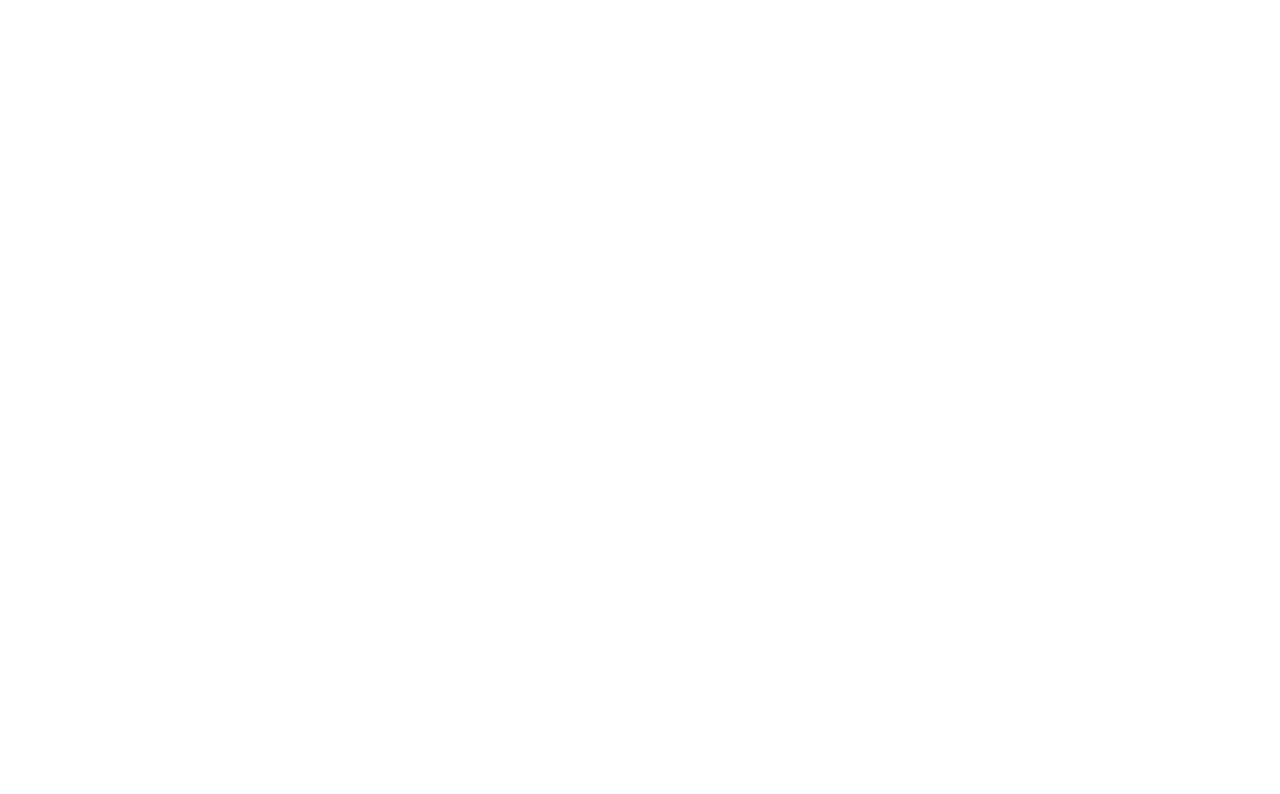
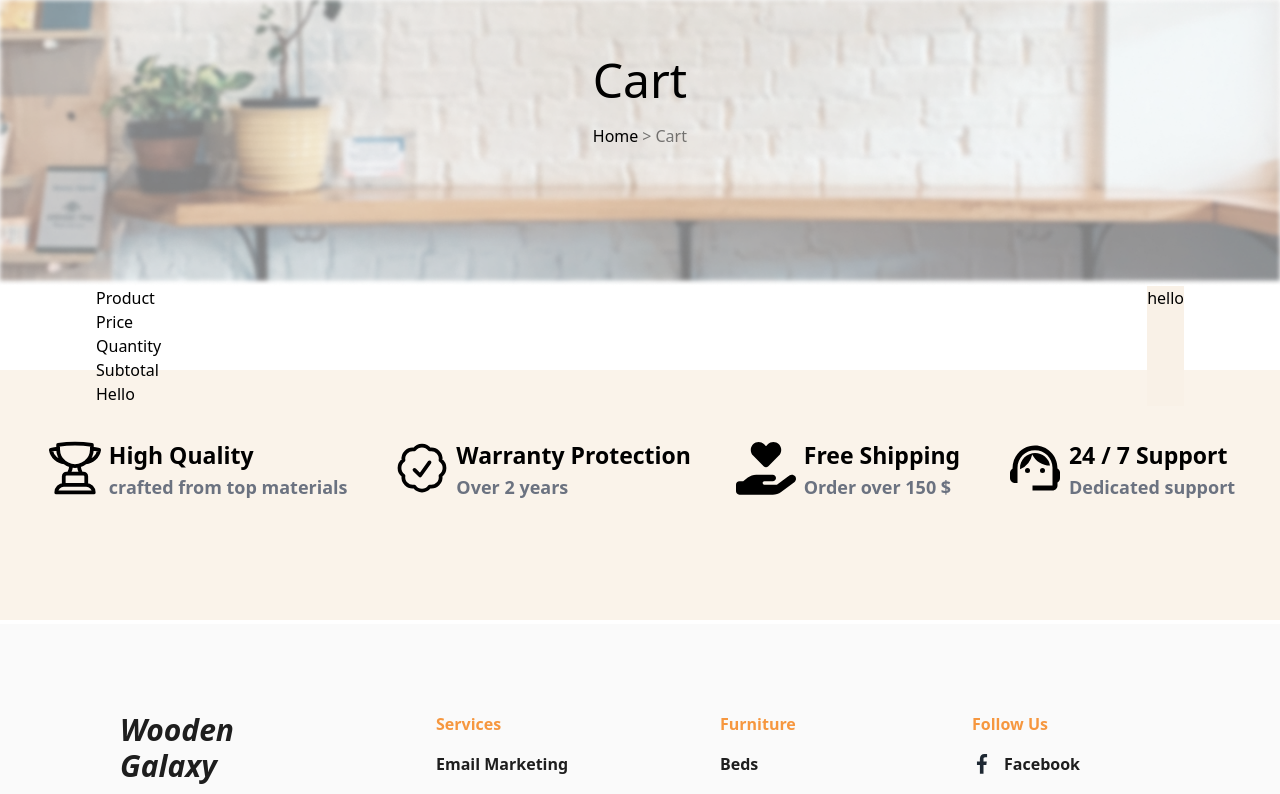
Before and after one commit to Manish6906/wooden-galaxy, a React (Vite) app: page /Cart in a window 1280 px wide. Before the commit this address had no page. Shown: the top 794 px of the page. Built offline with nearby package versions, Linux system fonts and the light colour scheme.

Commit message:
complete

```diff
--- a/src/App.jsx
+++ b/src/App.jsx
@@ -8,6 +8,7 @@ import Login from "./Pages/Login";
 import Blog from "./Pages/Blog";
 import Signup from "./Pages/Signup";
 import Shop from "./Pages/Shop";
+import Cart from "./Pages/Cart";
 import OurStory from "./Pages/OurStory";
 import Faq from "./Pages/Faq";
 import Contact from "./Pages/Contact";
@@ -35,6 +36,7 @@ const App = () => {
         <Route path="/Contact" element={<Contact />} />
         <Route path="/Login" element={<Login />} />
         <Route path="/Signup" element={<Signup />} />
+        <Route path="/Cart" element={<Cart />} />
         <Route path="/Single_product" element={<Single_product />} />
         <Route
           path="/dining"
--- a/src/Components/B_blog.jsx
+++ b/src/Components/B_blog.jsx
@@ -15,6 +15,7 @@ import Nav from "../assets/faq/Nav.png";
 import { Link } from "react-router-dom";
 import { GiHamburgerMenu } from "react-icons/gi";
 import SubFooter from "./SubFooter";
+import Footer2 from "./Footer2";
 
 const B_blog = () => {
   // const [value, setvalue] = useState("")
@@ -53,6 +54,7 @@ const B_blog = () => {
         <div className="h-8 flex items-center justify-end pr-5 shadow-sm shadow-slate-500 relative">
           <GiHamburgerMenu />
         </div>
+        <div>
           <div className="absolute p-2 bg-white right-0 z-10 top-9 shadow-2xl">
             <div className="relative">
               <form action="">
@@ -97,6 +99,52 @@ const B_blog = () => {
                   </li>
                 </Link>
               </ul>
+            </div>
+          </div><div className="absolute p-2 bg-white right-0 z-10 top-9 shadow-2xl">
+            <div className="relative">
+              <form action="">
+                <input
+                  type="search"
+                  className="border-2 border-[#9F9F9F] p-2 pl-4 pr-8 rounded-lg outline-none"
+                />
+                <IoSearchSharp className="text-xl absolute top-3 right-8" onClick={handleclick()} />
+              </form>
+            </div>
+            <div className="p-2">
+              <h3 className="font-medium text-xl">Categories</h3>
+              <ul className="mt-4 flex flex-col gap-3 text-[#9F9F9F]">
+                <Link to="link">
+                  <li className="flex justify-between hover:bg-[#9F9F9F] hover:text-white p-1">
+                    <li>Crafts</li>
+                    <li>2</li>
+                  </li>
+                </Link>
+                <Link to="link">
+                  <li className="flex justify-between hover:bg-[#9F9F9F] hover:text-white p-1">
+                    <li>Design</li>
+                    <li>8</li>
+                  </li>
+                </Link>
+                <Link to="link">
+                  <li className="flex justify-between hover:bg-[#9F9F9F] hover:text-white p-1">
+                    <li>Handmade</li>
+                    <li>7</li>
+                  </li>
+                </Link>
+                <Link to="link">
+                  <li className="flex justify-between hover:bg-[#9F9F9F] hover:text-white p-1">
+                    <li>Interior</li>
+                    <li>1</li>
+                  </li>
+                </Link>
+                <Link to="link">
+                  <li className="flex justify-between hover:bg-[#9F9F9F] hover:text-white p-1">
+                    <li>Wood</li>
+                    <li>6</li>
+                  </li>
+                </Link>
+              </ul>
+            </div>
           </div>
         </div>
       </section>
@@ -375,6 +423,7 @@ const B_blog = () => {
 
       <div className="mt-20">
         <SubFooter />
+        <Footer2 />
       </div>
     </div>
   );
--- a/src/Components/Navbar.jsx
+++ b/src/Components/Navbar.jsx
@@ -104,16 +104,18 @@ const Navbar = () => {
               <div className="flex items-center">
                 <IoMdLogIn size={25} color="blue" />
                 <h1>
-                <Link to="/Login">
-                  Login
-                </Link>
+                  <Link to="/Login">
+                    Login
+                  </Link>
                 </h1>
               </div>
               <div className="flex items-center ">
                 <img src={Wish} alt="" className="h-6 w-6" />
               </div>
               <div className="flex items-center ">
-                <img src={Trolley} alt="" className="h-6 w-7" />
+                <Link to="/Cart">
+                  <img src={Trolley} alt="" className="h-6 w-7" />
+                </Link>
               </div>
             </div>
             {/* </div> */}
--- /dev/null
+++ b/src/Pages/Cart.jsx
@@ -0,0 +1,57 @@
+import React from 'react';
+import AbhiCards_2 from '../Components/AbhiCards_2';
+import SubFooter from '../Components/SubFooter';
+import Footer from '../Components/Footer';
+import { Link } from "react-router-dom";
+import Nav from "../assets/faq/Nav.png";
+
+const Cart = () => {
+    return (
+      <>
+      <section>
+          <div className="w-full h-50 flex justify-center">
+            <img src={Nav} alt="" />
+
+            <div className="absolute flex flex-col justify-center mt-2 sm:mt-14">
+              <h1 className="font-medium text-3xl sm:text-5xl">Cart</h1>
+              <ul className="mt-1 sm:mt-5 flex gap-1">
+                <li>
+                  <Link to="/" style={{ opacity: 1 }}>
+                    Home
+                  </Link>
+                </li>
+                <li style={{ opacity: 0.5 }}>&gt;</li>
+                <li>
+                  <Link to="/Blog" style={{ opacity: 0.5 }}>
+                    Cart
+                  </Link>
+                </li>
+              </ul>
+            </div>
+          </div>
+        </section>
+
+        <section className='h-20 mx-20'>
+        <div className='flex flex-col md:flex-row justify-between mx-4'>
+          <div>
+            <div>
+              <ul>
+                <li>Product</li>
+                <li>Price</li>
+                <li>Quantity</li>
+                <li>Subtotal</li>
+              </ul>
+            </div>
+            <div>Hello</div>
+          </div>
+          <div className='bg-[#F9F1E7]'>hello</div>
+        </div>
+      </section>
+
+        <SubFooter />
+        <Footer />
+      </>
+    )
+  }
+
+  export default Cart
--- a/src/Pages/Contact.jsx
+++ b/src/Pages/Contact.jsx
@@ -4,6 +4,9 @@ import Nav from "../assets/faq/Nav.png";
 import { IoLocationSharp } from "react-icons/io5";
 import { FaPhoneAlt } from "react-icons/fa";
 import { MdAccessTimeFilled } from "react-icons/md";
+import SubFooter from "../Components/SubFooter";
+import Footer from "../Components/Footer";
+
 const Contact = () => {
   return (
     <>
@@ -135,6 +138,8 @@ const Contact = () => {
           </div>
         </div>
       </div>
+      <SubFooter />
+      <Footer />
     </>
   );
 };
--- a/src/Pages/OurStory.jsx
+++ b/src/Pages/OurStory.jsx
@@ -4,9 +4,12 @@ import img1 from "../assets/OurStory2.png";
 import img2 from "../assets/OurStory3.png";
 import backimg from "../assets/Back.png";
 import { Link } from "react-router-dom";
+import SubFooter from "../Components/SubFooter";
+import Footer2 from "../Components/Footer2"
 
 const OurStory = () => {
   return (
+    <>
     <div className="w-full overflow-hidden">
       <div className="relative">
         <img
@@ -122,6 +125,9 @@ const OurStory = () => {
         </div>
       </div>
     </div>
+    <SubFooter />
+    <Footer2 />
+    </>
   );
 };
 
--- a/src/Pages/Shop.jsx
+++ b/src/Pages/Shop.jsx
@@ -1,11 +1,39 @@
-import React from 'react'
-import AbhiCards_2 from '../Components/AbhiCards_2'
+import React from 'react';
+import AbhiCards_2 from '../Components/AbhiCards_2';
+import SubFooter from '../Components/SubFooter';
+import Footer from '../Components/Footer';
+import { Link } from "react-router-dom";
+import Nav from "../assets/faq/Nav.png";
 
 const Shop = () => {
   return (
-    <div>
+    <>
+      <section>
+        <div className="w-full h-50 flex justify-center">
+          <img src={Nav} alt="" />
+
+          <div className="absolute flex flex-col justify-center mt-2 sm:mt-14">
+            <h1 className="font-medium text-3xl sm:text-5xl">Shop</h1>
+            <ul className="mt-1 sm:mt-5 flex gap-1">
+              <li>
+                <Link to="/" style={{ opacity: 1 }}>
+                  Home
+                </Link>
+              </li>
+              <li style={{ opacity: 0.5 }}>&gt;</li>
+              <li>
+                <Link to="/Blog" style={{ opacity: 0.5 }}>
+                  Shop
+                </Link>
+              </li>
+            </ul>
+          </div>
+        </div>
+      </section>
       <AbhiCards_2 />
-    </div>
+      <SubFooter />
+      <Footer />
+    </>
   )
 }
 
```
Lines whose indentation alone changed are shown as unchanged.
